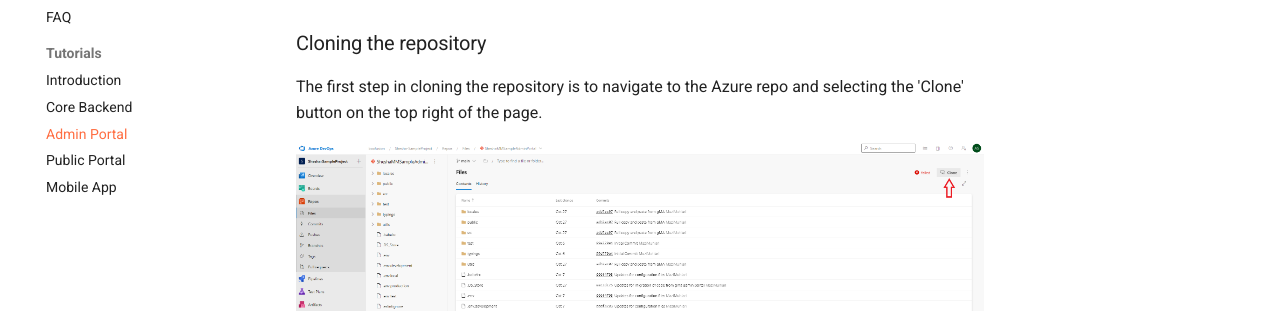
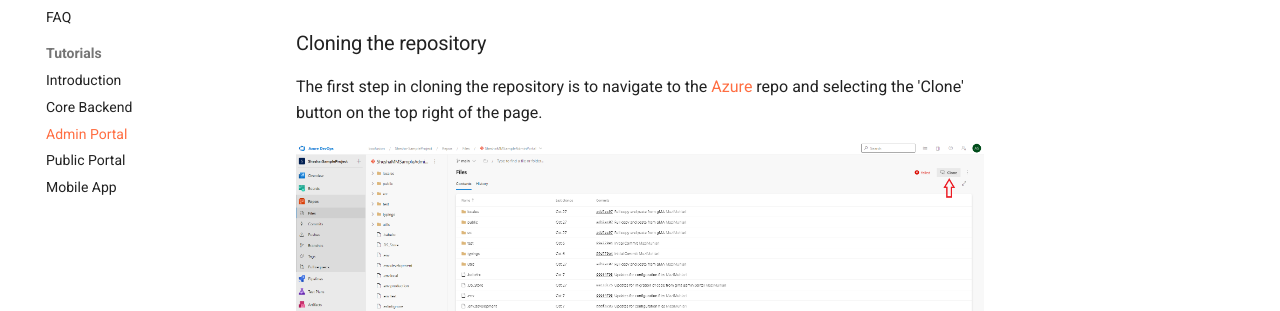
Before and after one commit to Boxfusion/shesha-docs, an MkDocs documentation site: the page built from docs/tutorials/02-admin-portal.md, in a window 1280 px wide and 900 px high. Shown: the part 327-638 px from the top of the window. Built offline with MkDocs 1.6.1 and Material for MkDocs 9.7.7, drawn with Linux system fonts in a browser that asks for light colours; comment, search, counter and statistics services are not loaded; part of the change alters nothing that is shown.

```diff
--- a/docs/tutorials/02-admin-portal.md
+++ b/docs/tutorials/02-admin-portal.md
@@ -8,7 +8,7 @@ The main overview page for the Admin Portal app can be found on [Azure](https://
 
 ### Cloning the repository
 
-The first step in cloning the repository is to navigate to the Azure repo and selecting the 'Clone' button on the top right of the page.
+The first step in cloning the repository is to navigate to the [Azure](https://dev.azure.com/boxfusion/Shesha-SampleProject/_git/SheshaMMSampleAdminPortal) repo and selecting the 'Clone' button on the top right of the page.
 
 ![Admin-Portal-Clone screenshot](https://github.com/Boxfusion/shesha-docs/blob/main/docs/assets/Admin-Portal-Clone.PNG?raw=true)
 
```
